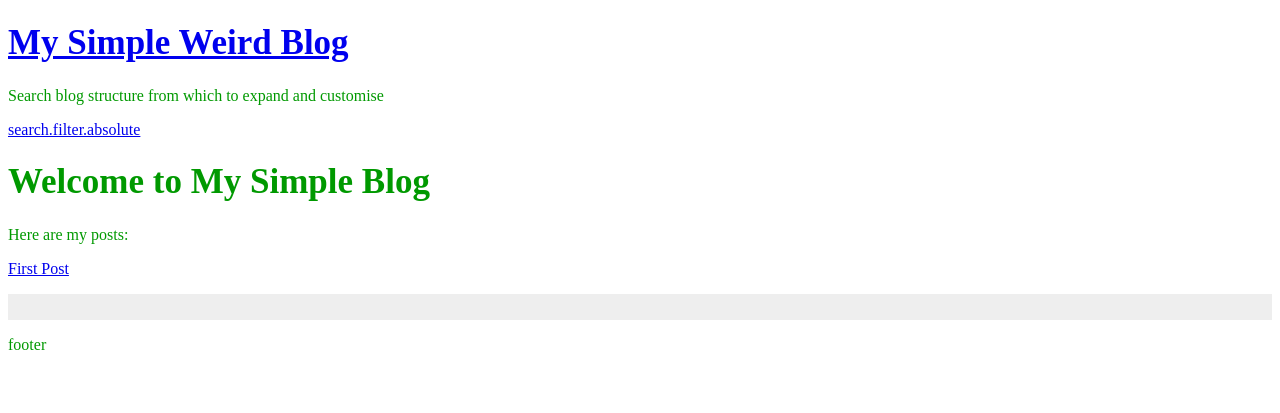
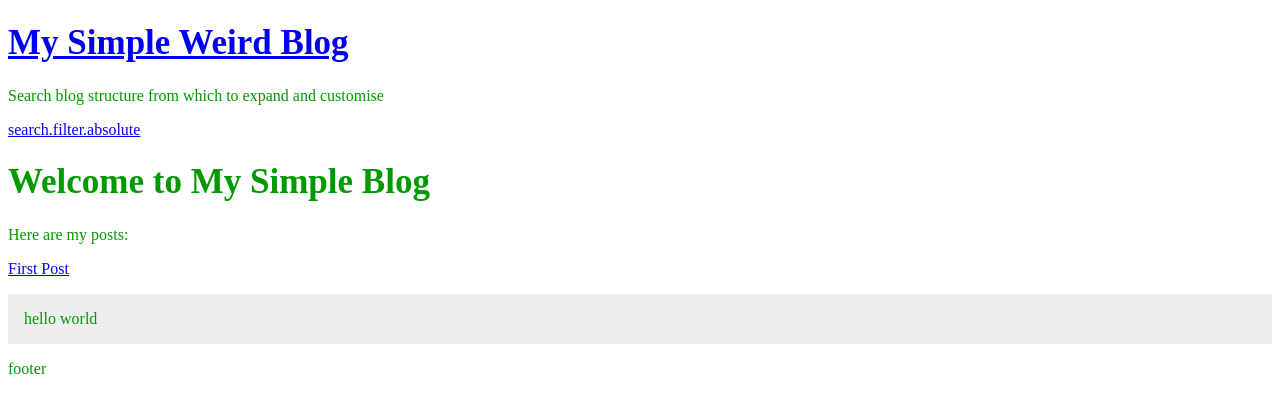
Before and after one commit to yellowmoss/sblog, a Jekyll site: the page built from index.md, in a window 1280 px wide. Shown: the top 413 px of the page. Built offline with Jekyll 4.4.1, drawn with Linux system fonts in a browser that asks for light colours.

Commit message:
first search commit12

```diff
--- a/index.md
+++ b/index.md
@@ -8,5 +8,5 @@ Here are my posts:
 <a href="{{ post.url | absolute_url }}">{{ post.title }}</a>
 {% endfor %}
 
-<pre id="search-debug-output" style="background:#eee; padding:1em;"></pre>
-<script src="{{ '/assets/javascript/script.js' | relative_url }}"></script>
+<div id="search-output" style="background:#eee; padding:1em;"></div>
+<script src="{{ site.baseurl | absolute_url  }}/assets/javascript/script.js"></script>
```
